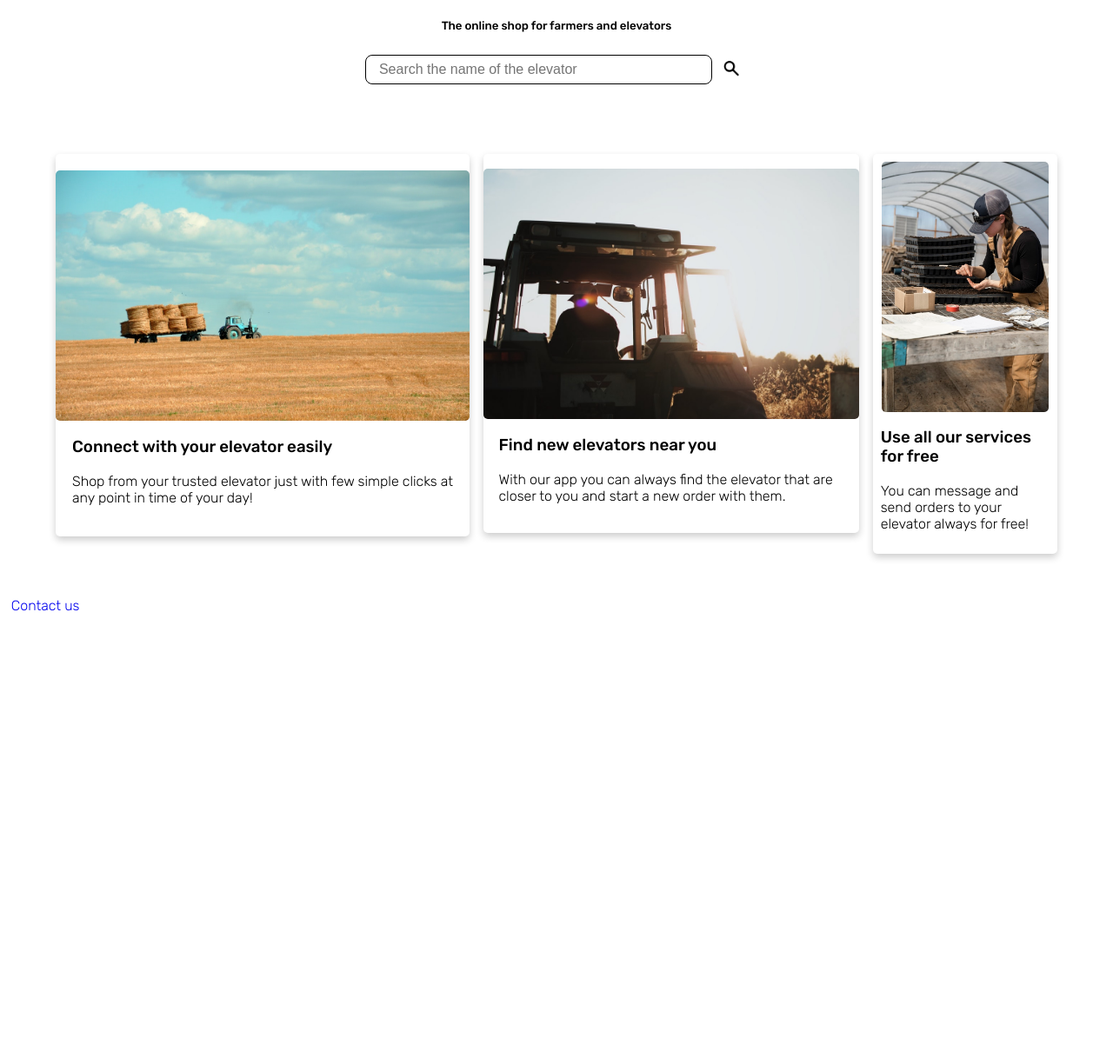
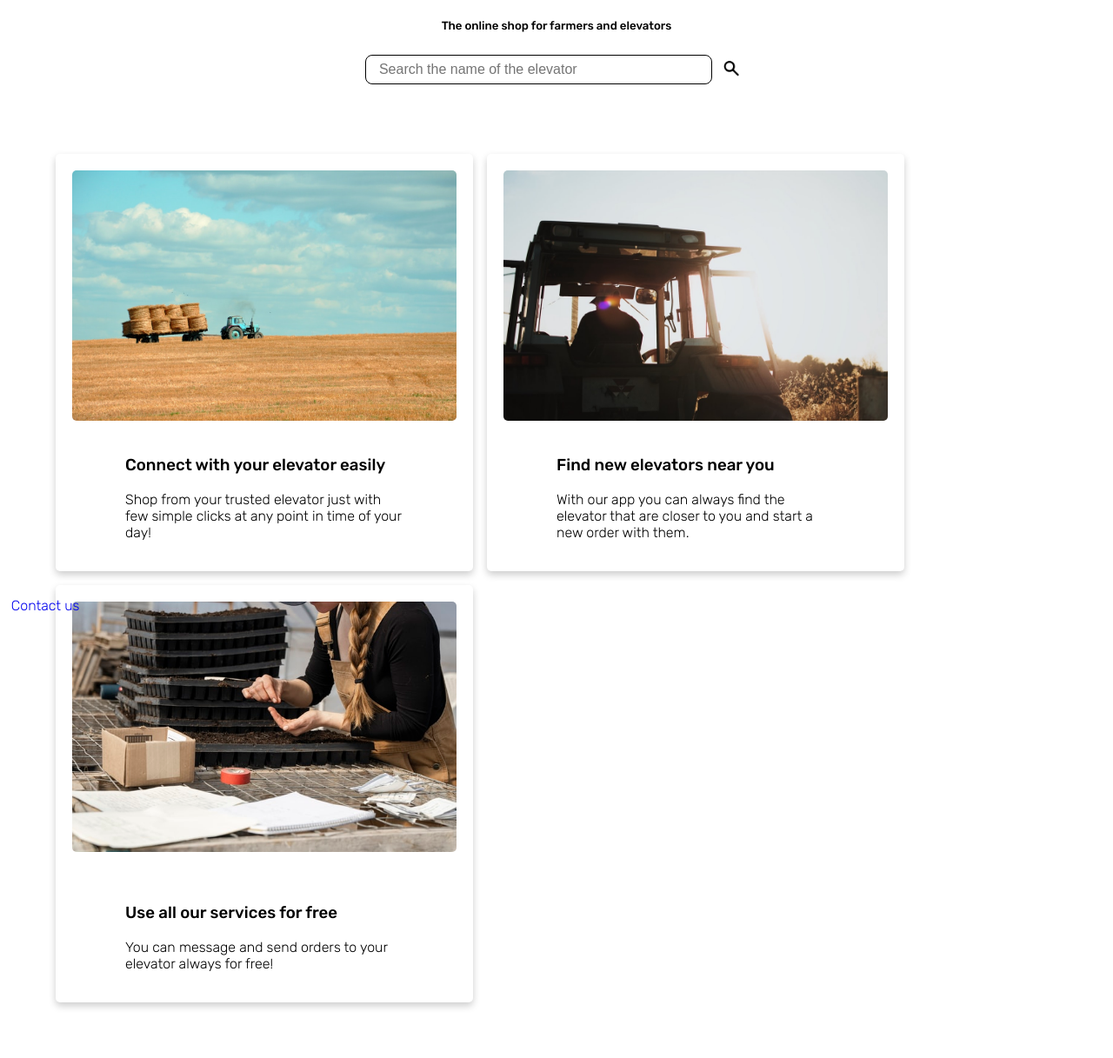
Before and after one commit to lukfd/farmerselevator, a Flask app: page / in a window 1280 px wide. Shown: the part 81-1298 px from the top of the page at 87% size. Before the commit the page ends 784 px from the top, so only its background shows below. Run offline with Flask 2, Linux system fonts and the light colour scheme.

Commit message:
boxes wrap around for smaller screens

```diff
--- a/static/css/index.css
+++ b/static/css/index.css
@@ -92,9 +92,12 @@ li a {
 
 .cards {
     display: flex;
-    justify-content: center;
-    gap: 1rem;
+    flex-wrap: wrap;
+    /* justify-content: center; */
+    justify-content: flex-start;
+    gap: 1em;
     padding: 5%;
+    /* padding-left: 10em; */
 }
 
 .cards ul {
@@ -112,6 +115,8 @@ li {
     box-shadow: 0 4px 8px 0 rgba(0,0,0,0.2);
     transition: 0.3s;
     border-radius: 5px;
+    width: 30em;
+    height: 30em;
     display: flex;
     flex-direction: column;
     justify-content: space-between;
@@ -123,9 +128,16 @@ li {
 .card img {
     /*width: 100%;*/
     height: 18rem;
+    width: 100%;
     object-fit: cover;
     border-radius: 5px 5px 5px 5px;
 }
+
+/* #card3 {
+    position: relative;
+    bottom: 0em;
+    height: 18em;
+} */
 
 .card:hover {
     box-shadow: 0 8px 16px 0 rgba(0,0,0,0.2);
@@ -137,6 +149,7 @@ h4 {
 
 .container {
     text-align: left;
+    width: 20em;
 }
 
 /* SIGN-UP */
@@ -283,7 +296,7 @@ hr {
 /* FOOTER */
 
 footer {
-    position: absolute;
+    position: fixed;
     bottom: 0;
     padding: 1%;
 }
```
